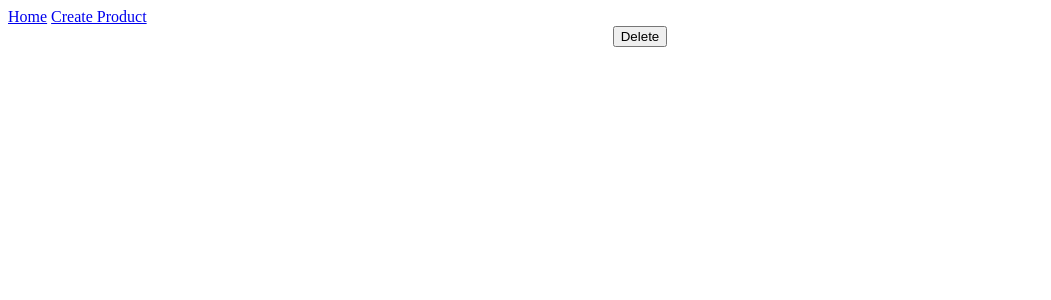
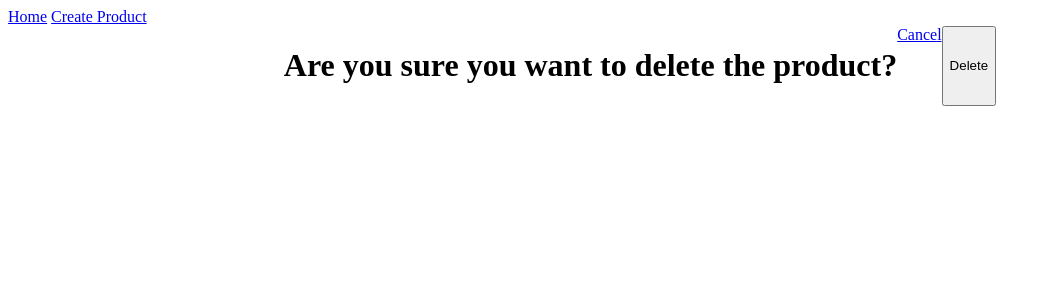
Before and after one commit to EzequielBPullolil/ecommerce, a Django app: page /products/1/delete in a window 1280 px wide. Shown: the top 300 px of the page, without its empty margins (0-1051 px from the left). Run offline with Django 4.2, Linux system fonts and the light colour scheme; tables that the repository leaves empty hold one stand-in row (values such as "Sample post").

Commit message:
Add warning message and cancel button to product_delete

```diff
--- a/products/templates/product_delete.html
+++ b/products/templates/product_delete.html
@@ -2,6 +2,8 @@
 {% block content %}
 <form method="POST">
   {% csrf_token %}
+  <h1>Are you sure you want to delete the product?</h1>
+  <a href="{% url 'product_detail' object.id %}"> Cancel </a>
   <input type="submit" value="Delete">
 </form>
 {% endblock %}
```
